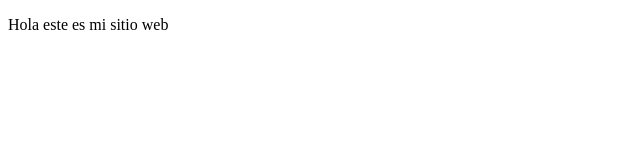
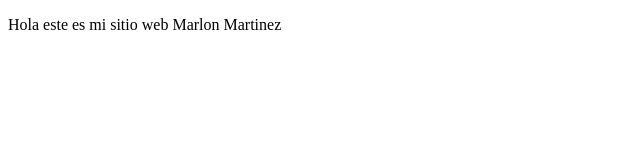
Before and after one commit to MARLON-M-MARTINEZ-EBRATH/ProyectoDemoCursoPrew, a plain HTML site: page index.html in a window 1280 px wide. Shown: the whole page, without its empty margins (0-640 px from the left). Drawn offline with Linux system fonts and the light colour scheme.

Commit message:
cambios agregados a mi sitio

```diff
--- a/index.html
+++ b/index.html
@@ -9,6 +9,8 @@
 <body>
     <p>
         Hola este es mi sitio web
+
+        Marlon Martinez
     </p>
 </body>
 </html>
```
